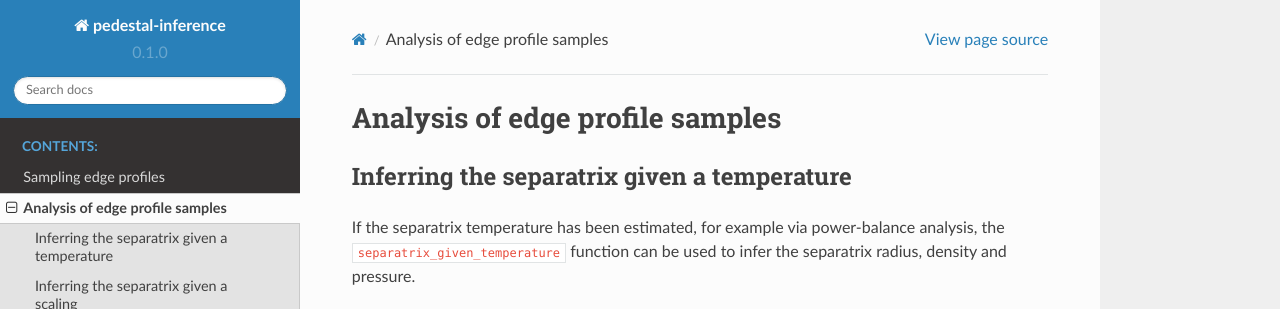
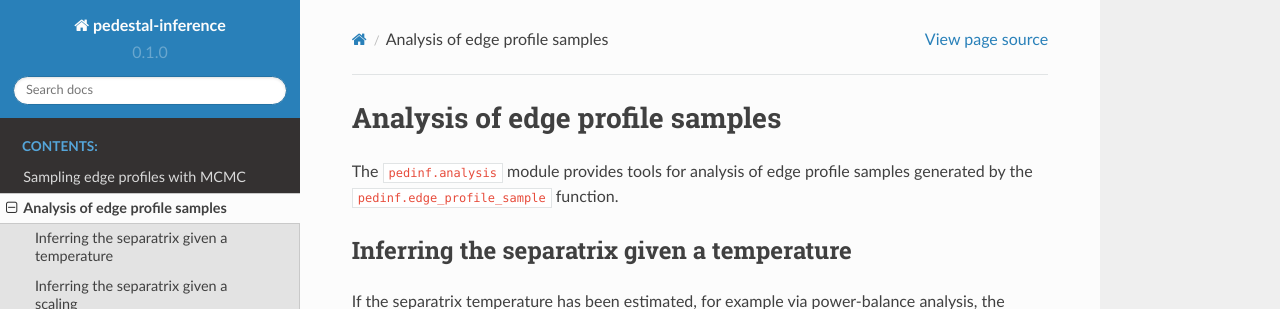
Before and after one commit to C-bowman/pedestal-inference, a Sphinx documentation site: the page built from docs/source/analysis.rst, in a window 1280 px wide and 1206 px high, cut to the strip 0-309 px from the top of the window. Built offline with Sphinx 7.4.7 and the Read the Docs theme 2.0.0, drawn with Linux system fonts in a browser that asks for light colours.

Commit message:
Additional work on documentation

```diff
--- a/docs/source/analysis.rst
+++ b/docs/source/analysis.rst
@@ -1,5 +1,8 @@
 Analysis of edge profile samples
 ================================
+
+The ``pedinf.analysis`` module provides tools for analysis of edge profile
+samples generated by the ``pedinf.edge_profile_sample`` function.
 
 Inferring the separatrix given a temperature
 --------------------------------------------
--- a/docs/source/pedinf.rst
+++ b/docs/source/pedinf.rst
@@ -1,7 +1,4 @@
-Sampling edge profiles
-======================
-
-edge_profile_sample
--------------------
+Sampling edge profiles with MCMC
+================================
 
 .. autofunction:: pedinf.edge_profile_sample
```
Also changed, not shown: docs/source/model.rst (+0 -7 lines), 1 other file.
